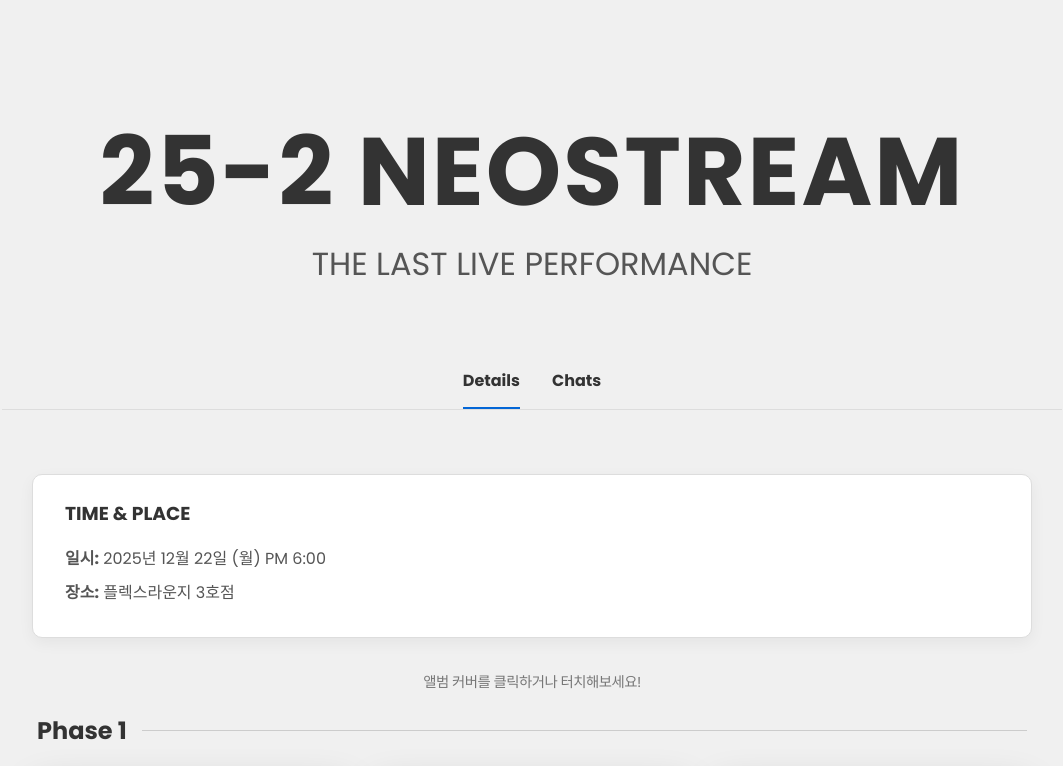
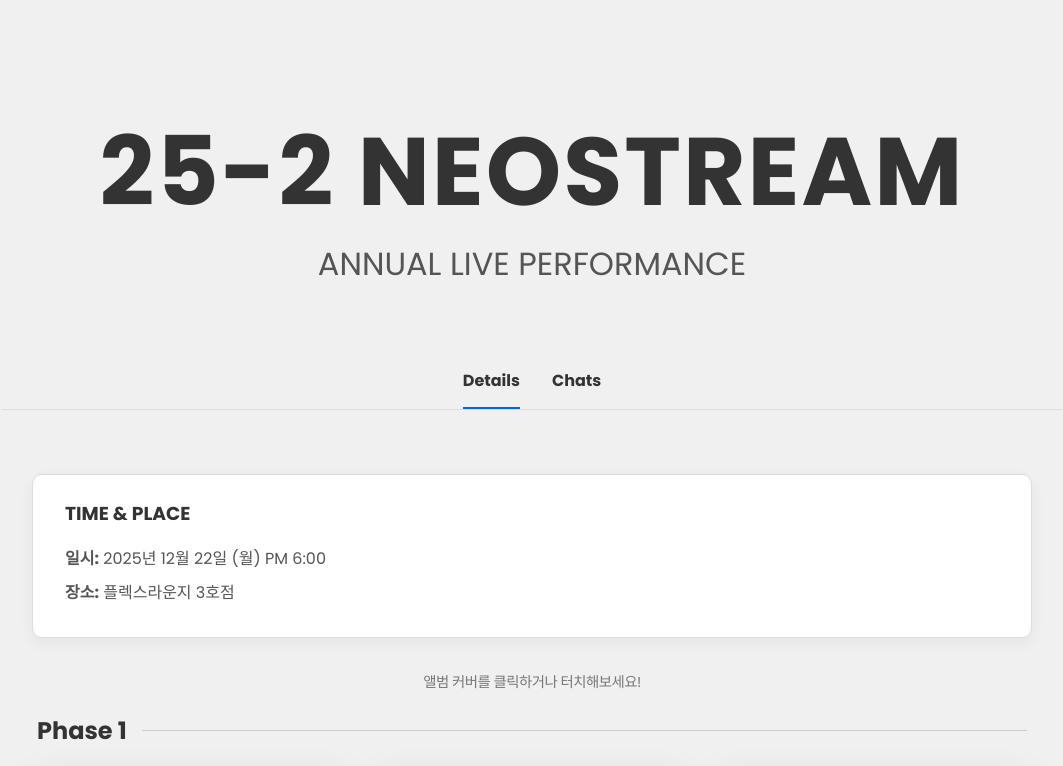
Before and after one commit to anoBand/neostream-last, a website: page public/index.html in a window 1280 px wide. Shown: the top 766 px of the page, without its empty margins (108-1171 px from the left). Drawn offline with Linux system fonts and the light colour scheme; no server answers; a script that the page names is missing.

Commit message:
h2 modified

```diff
--- a/public/index.html
+++ b/public/index.html
@@ -10,7 +10,7 @@
 
 <main>
     <h1 class="fade-in">25-2 NEOSTREAM</h1>
-    <h2 class="fade-in">THE LAST LIVE PERFORMANCE</h2>
+    <h2 class="fade-in">ANNUAL LIVE PERFORMANCE</h2>
 
     <nav class="fade-in">
         <a class="active" data-target="details">Details</a>
```
